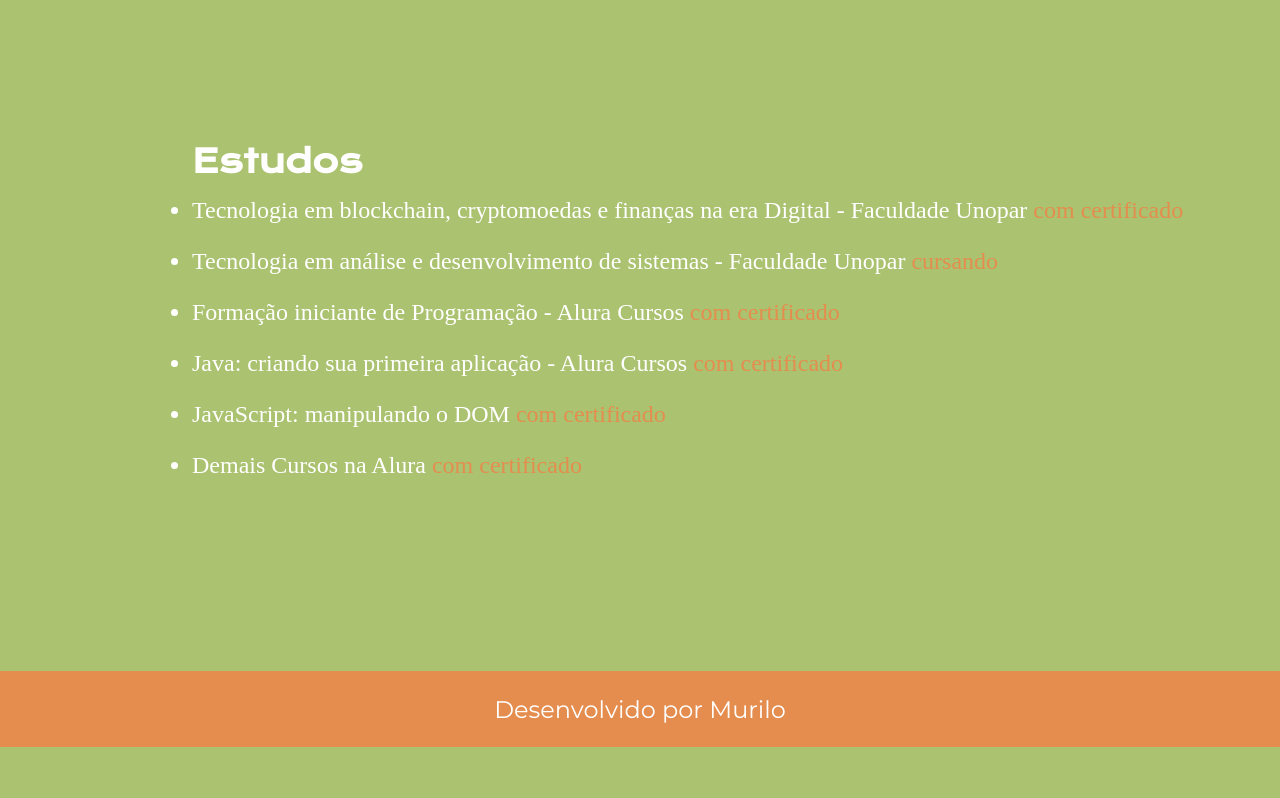
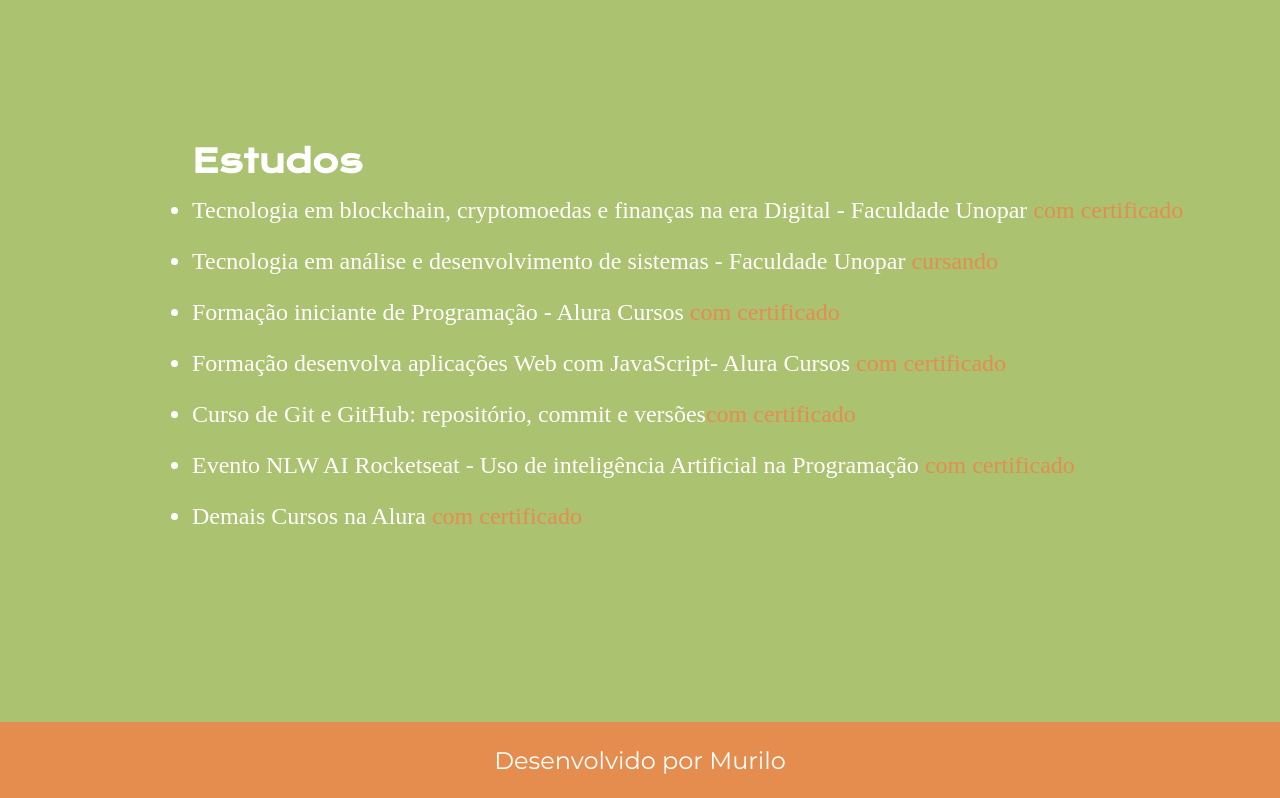
Before and after one commit to Murilol04/Curriculo, a plain HTML site: page index.html in a window 1280 px wide. Shown: the part 2919-3717 px from the top of the page. Before the commit the page ends 3666 px from the top, so only its background shows below. Drawn offline with nearby package versions, Linux system fonts and the light colour scheme.

Commit message:
Update index.html

```diff
--- a/index.html
+++ b/index.html
@@ -154,8 +154,9 @@
         <li>Tecnologia em blockchain, cryptomoedas e finanças na era Digital - Faculdade Unopar <a href="https://drive.google.com/file/d/1ZDnprqqMzViY5EujAIpqnuykEWcXZzG0/view?usp=sharing" target="_blank">com certificado</a></li>
         <li>Tecnologia em análise e desenvolvimento de sistemas - Faculdade Unopar <span>cursando</span></li>
         <li>Formação iniciante de Programação - Alura Cursos <a href="https://cursos.alura.com.br/degree/certificate/dc264bda-494e-48fa-8662-8666ad09ddaa" target="_blank">com certificado</a> </li>
-        <li>Java: criando sua primeira aplicação - Alura Cursos <a href="https://cursos.alura.com.br/certificate/ecbe09b1-dc8b-4c2b-8b62-63ea4469dedd" target="_blank">com certificado</a></li>
-        <li>JavaScript: manipulando o DOM <a href="https://cursos.alura.com.br/certificate/78721109-350e-4828-95ec-829e371bdddd?lang=pt_BR" target="_blank">com certificado</a></li>
+        <li>Formação desenvolva aplicações Web com JavaScript- Alura Cursos <a href="https://cursos.alura.com.br/degree/certificate/0f1753c5-8a07-4b68-ab87-423b6d938507?lang=pt_BR" target="_blank">com certificado</a></li>
+        <li>Curso de Git e GitHub: repositório, commit e versões<a href="https://cursos.alura.com.br/certificate/1936692a-7c64-4b24-a57d-83975b2c377e?lang=pt_BR" target="_blank">com certificado</a></li>
+        <li>Evento NLW AI Rocketseat - Uso de inteligência Artificial na Programação<a href="https://app.rocketseat.com.br/certificates/b967eb80-799f-4718-8902-aec176b7a66a" target="_blank"> com certificado</a></li>
         <li>Demais Cursos na Alura<a href="https://cursos.alura.com.br/user/murilodesouzamfs/fullCertificate/4eeb8e77517e982801afce64534ada81" target="_blank"> com certificado</a></li>
     </ul>
     </div>
```
